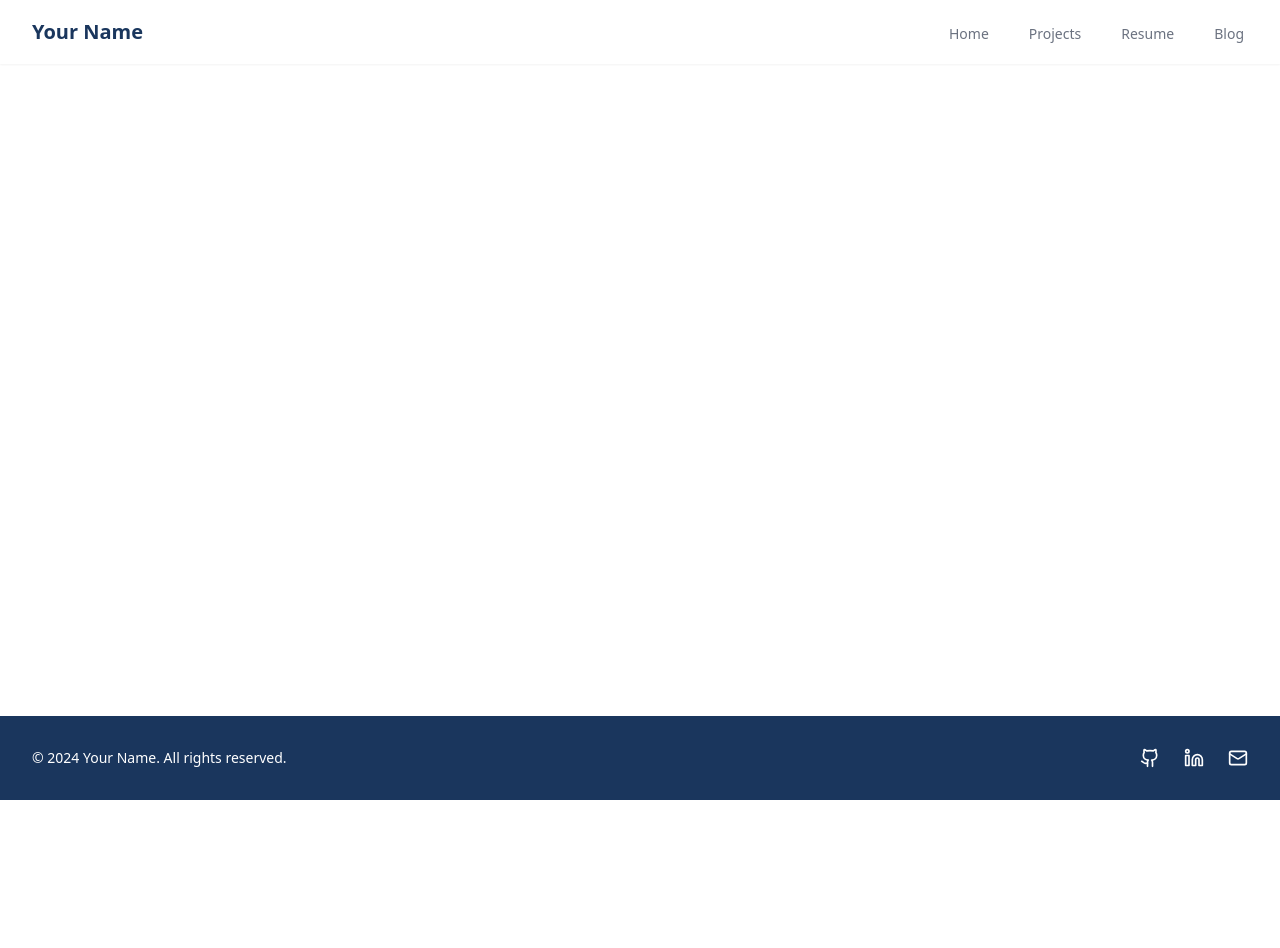
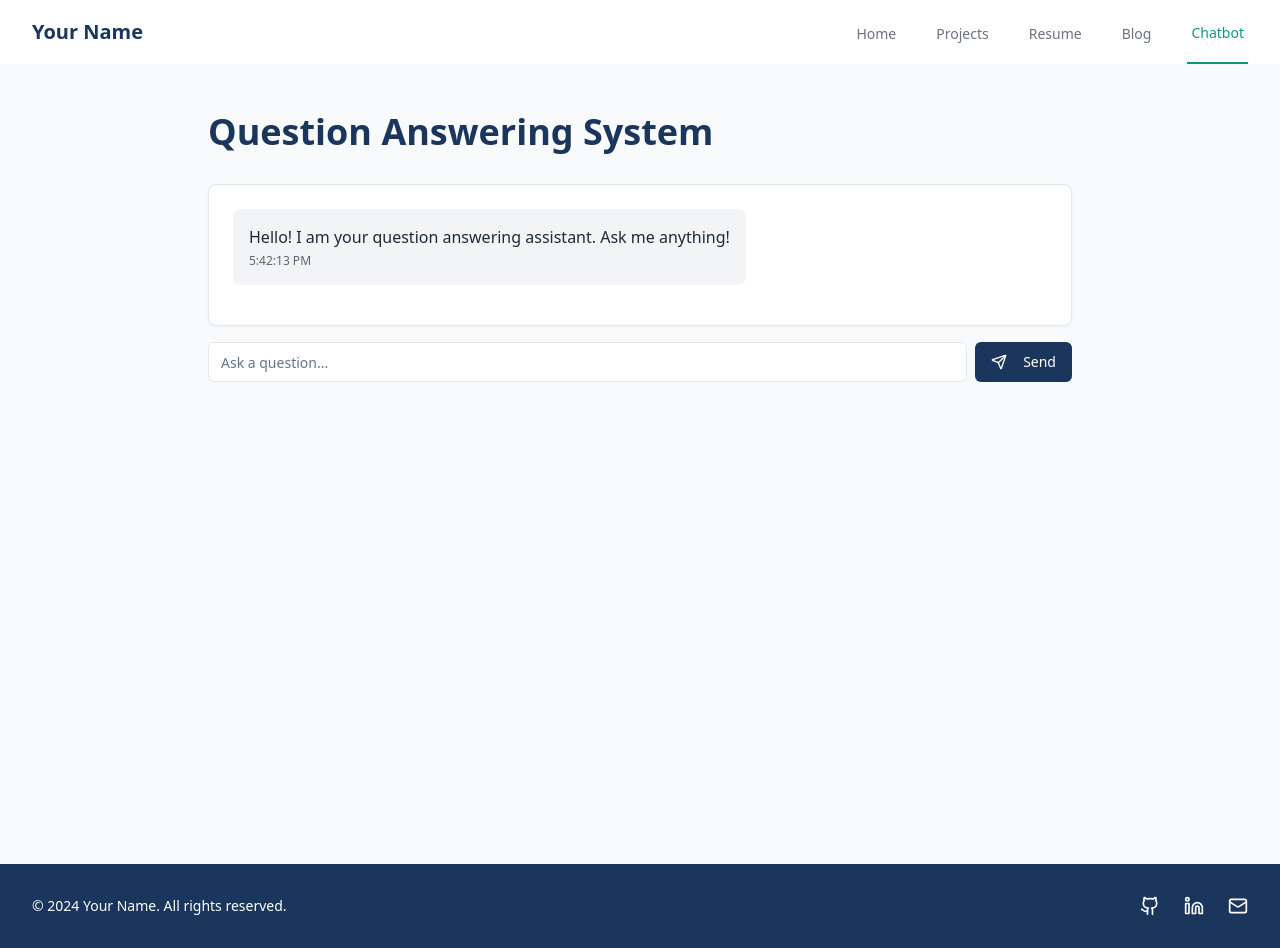
Before and after one commit to sababl/my-ml-journeyhub, a React (Vite) app: page /chatbot in a window 1280 px wide. Before the commit the page ends 800 px from the top, so only its background shows below. Built offline with nearby package versions, Linux system fonts and the light colour scheme.

Commit message:
Add project page for question answering system
Implement a project page with a chatbot interface. Display questions and answers, and integrate with a dummy API for responses.

```diff
--- a/src/App.tsx
+++ b/src/App.tsx
@@ -1,3 +1,4 @@
+
 import { BrowserRouter, Routes, Route } from "react-router-dom";
 import { QueryClient, QueryClientProvider } from "@tanstack/react-query";
 import { TooltipProvider } from "@/components/ui/tooltip";
@@ -9,6 +10,7 @@ import Home from "./pages/Home";
 import Projects from "./pages/Projects";
 import Resume from "./pages/Resume";
 import Blog from "./pages/Blog";
+import Chatbot from "./pages/Chatbot"; // Import the new Chatbot page
 
 const queryClient = new QueryClient();
 
@@ -24,6 +26,7 @@ const App = () => (
               <Route path="/projects" element={<Projects />} />
               <Route path="/resume" element={<Resume />} />
               <Route path="/blog" element={<Blog />} />
+              <Route path="/chatbot" element={<Chatbot />} /> {/* Add new route */}
             </Routes>
           </main>
           <Footer />
--- a/src/components/Navbar.tsx
+++ b/src/components/Navbar.tsx
@@ -1,3 +1,4 @@
+
 import { Link, useLocation } from "react-router-dom";
 
 const Navbar = () => {
@@ -57,6 +58,16 @@ const Navbar = () => {
             >
               Blog
             </Link>
+            <Link
+              to="/chatbot"
+              className={`inline-flex items-center px-1 pt-1 text-sm font-medium ${
+                isActive("/chatbot")
+                  ? "text-accent border-b-2 border-accent"
+                  : "text-gray-500 hover:text-gray-700"
+              }`}
+            >
+              Chatbot
+            </Link>
           </div>
         </div>
       </div>
--- /dev/null
+++ b/src/pages/Chatbot.tsx
@@ -0,0 +1,149 @@
+
+import React, { useState } from 'react';
+import { Send } from 'lucide-react';
+import { Button } from '@/components/ui/button';
+import { Input } from '@/components/ui/input';
+import { Card, CardContent } from '@/components/ui/card';
+import { Textarea } from '@/components/ui/textarea';
+import { toast } from 'sonner';
+
+// Define message types
+interface Message {
+  id: string;
+  content: string;
+  isUser: boolean;
+  timestamp: Date;
+}
+
+const Chatbot = () => {
+  const [messages, setMessages] = useState<Message[]>([
+    // Dummy initial messages for visualization
+    {
+      id: '1',
+      content: 'Hello! I am your question answering assistant. Ask me anything!',
+      isUser: false,
+      timestamp: new Date(),
+    }
+  ]);
+
+  const [inputValue, setInputValue] = useState('');
+  const [isLoading, setIsLoading] = useState(false);
+
+  const handleSubmit = async (e: React.FormEvent) => {
+    e.preventDefault();
+
+    if (!inputValue.trim()) return;
+
+    // Create user message
+    const userMessage: Message = {
+      id: Date.now().toString(),
+      content: inputValue.trim(),
+      isUser: true,
+      timestamp: new Date(),
+    };
+
+    // Add user message to chat
+    setMessages(prev => [...prev, userMessage]);
+
+    // Clear input
+    setInputValue('');
+
+    // Simulate API call
+    setIsLoading(true);
+
+    try {
+      // This is where you would make your actual API call
+      // For now, we'll just simulate a response after a delay
+      setTimeout(() => {
+        // Sample responses for demonstration
+        const sampleResponses = [
+          "Based on my analysis, the answer to your question is...",
+          "According to available information, I can tell you that...",
+          "That's an interesting question! Here's what I know...",
+          "The data suggests that...",
+          "After processing your question, I found that..."
+        ];
+
+        const randomResponse = sampleResponses[Math.floor(Math.random() * sampleResponses.length)];
+
+        // Create system response message
+        const botResponse: Message = {
+          id: Date.now().toString(),
+          content: `${randomResponse} This is a simulated response to: "${userMessage.content}"`,
+          isUser: false,
+          timestamp: new Date(),
+        };
+
+        // Add system response to chat
+        setMessages(prev => [...prev, botResponse]);
+        setIsLoading(false);
+      }, 1500);
+    } catch (error) {
+      console.error('Error fetching response:', error);
+      toast.error('Failed to get response. Please try again.');
+      setIsLoading(false);
+    }
+  };
+
+  return (
+    <div className="min-h-screen bg-gray-50 py-12">
+      <div className="max-w-4xl mx-auto px-4">
+        <h1 className="text-4xl font-bold text-primary mb-8">Question Answering System</h1>
+
+        <Card className="mb-4">
+          <CardContent className="p-6">
+            <div className="flex flex-col gap-4 mb-4 max-h-[60vh] overflow-y-auto">
+              {messages.map((message) => (
+                <div
+                  key={message.id}
+                  className={`flex ${message.isUser ? 'justify-end' : 'justify-start'}`}
+                >
+                  <div
+                    className={`p-4 rounded-lg max-w-[80%] ${
+                      message.isUser
+                        ? 'bg-primary text-white'
+                        : 'bg-gray-100 text-gray-800'
+                    }`}
+                  >
+                    <p>{message.content}</p>
+                    <p className="text-xs mt-1 opacity-70">
+                      {message.timestamp.toLocaleTimeString()}
+                    </p>
+                  </div>
+                </div>
+              ))}
+
+              {isLoading && (
+                <div className="flex justify-start">
+                  <div className="bg-gray-100 text-gray-800 p-4 rounded-lg">
+                    <div className="flex space-x-2">
+                      <div className="w-2 h-2 rounded-full bg-gray-400 animate-bounce" style={{ animationDelay: '0ms' }}></div>
+                      <div className="w-2 h-2 rounded-full bg-gray-400 animate-bounce" style={{ animationDelay: '150ms' }}></div>
+                      <div className="w-2 h-2 rounded-full bg-gray-400 animate-bounce" style={{ animationDelay: '300ms' }}></div>
+                    </div>
+                  </div>
+                </div>
+              )}
+            </div>
+          </CardContent>
+        </Card>
+
+        <form onSubmit={handleSubmit} className="flex gap-2">
+          <Input
+            value={inputValue}
+            onChange={(e) => setInputValue(e.target.value)}
+            placeholder="Ask a question..."
+            disabled={isLoading}
+            className="flex-grow"
+          />
+          <Button type="submit" disabled={isLoading}>
+            <Send className="h-4 w-4 mr-2" />
+            Send
+          </Button>
+        </form>
+      </div>
+    </div>
+  );
+};
+
+export default Chatbot;
```
